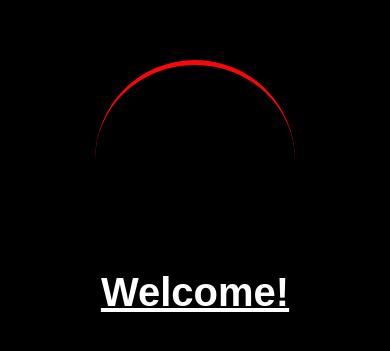
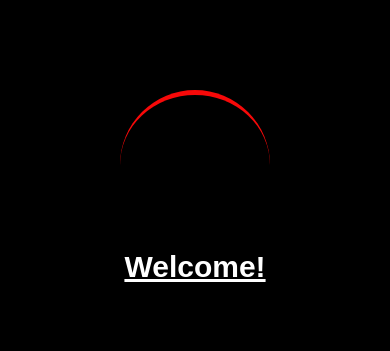
Before and after one commit to Ranj8521Kumar/Loader, a plain HTML site: page index.html in a window 390 px wide. Shown: the part 235-586 px from the top of the page. Drawn offline with Linux system fonts and the light colour scheme.

Commit message:
responsive

```diff
--- a/style.css
+++ b/style.css
@@ -46,3 +46,14 @@ h2{
         transform: rotate(360deg);
     }
 }
+
+@media screen and (max-width:600px){
+    .round{
+        height: 150px;
+        width: 150px;
+    }
+
+    h2{
+        font-size: 30px;
+    }
+}
```
